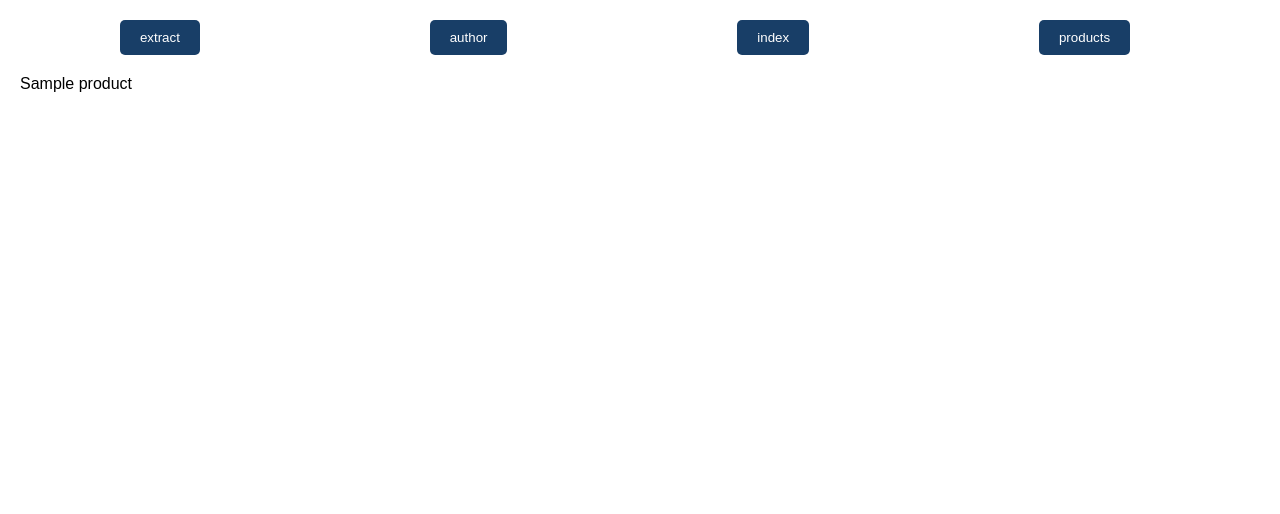
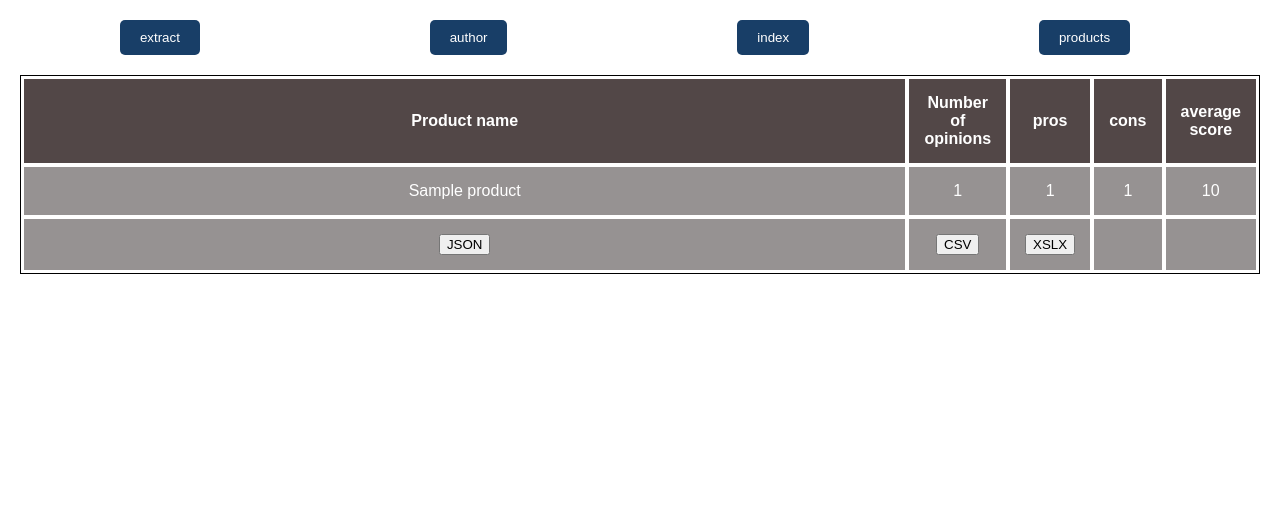
Before and after one commit to asia231660/CeneoWebScraper, a Flask app: template app/templates/products.html in a window 1280 px wide. Shown: the part 138-652 px from the top of the page. Run offline with Flask 3, Linux system fonts and the light colour scheme; the template is opened without the code that fills it: most values are stand-ins (such as "Sample title", 1, 10 or a date in 2020).

Commit message:
21-05-2024 cwiczonka

```diff
--- a/app/routes.py
+++ b/app/routes.py
@@ -1,10 +1,12 @@
 from app import app
 from app import utils
-from flask import render_template, request, redirect, url_for
+from flask import render_template, request, redirect, url_for, send_file
 from bs4 import BeautifulSoup
 import requests
 import json
+from io import BytesIO
 import os
+import xlsxwriter
 import pandas as pd
 import numpy as np
 import matplotlib
@@ -53,10 +55,10 @@ def extract():
                     except TypeError:
                         url = None
                     if not os.path.exists("app/opinions"):
-                            os.mkdir("app/opinions")
-                            jf =open(f"app/opinions/{product_id}.json", "w", encoding="UTF-8")
-                            json.dump(product, jf, indent=4, ensure_ascii=False)
-                            jf.close()
+                        os.mkdir("app/opinions")
+                    jf =open(f"app/opinions/{product_id}.json", "w", encoding="UTF-8")
+                    json.dump(all_opinions, jf, indent=4, ensure_ascii=False)
+                    jf.close()
                 opinions = pd.DataFrame.from_dict(all_opinions)
                 MAX_SCORE = 5
                 opinions.score = opinions.score.apply(lambda s: round(s*MAX_SCORE,1))
@@ -78,10 +80,10 @@ def extract():
                     'recommendation_distribution' : recommendation_distribution.to_dict()
                 }
                 if not os.path.exists("app/products"):
-                            os.mkdir("app/products")
-                            jf =open(f"app/products/{product_id}.json", "w", encoding="UTF-8")
-                            json.dump(product, jf, indent=4, ensure_ascii=False)
-                            jf.close()
+                    os.mkdir("app/products")
+                jf =open(f"app/products/{product_id}.json", "w", encoding="UTF-8")
+                json.dump(product, jf, indent=4, ensure_ascii=False)
+                jf.close()
                 if not os.path.exists("app/charts"):
                     os.mkdir("app/charts")
                 fig, ax =plt.subplots()
@@ -127,3 +129,24 @@ def author():
 @app.route('/product/<product_id>')
 def product(product_id):
     return render_template("product.html", product_id=product_id)
+
+
+@app.route('/download/json/<product_id>')
+def download_json(product_id):
+    return send_file(f"opinions/{product_id}.json", mimetype='text/json', download_name= f'{product_id}.json', as_attachment=True)
+
+
+@app.route('/download/csv/<product_id>')
+def download_csv(product_id):
+    opinions = pd.read_json(f"app/opinions/{product_id}.json")
+    response_stream = BytesIO(opinions.to_csv().encode())
+    return send_file(response_stream, mimetype='text/csv', download_name= f'{product_id}.csv', as_attachment=True)
+
+@app.route('/download/xlsx/<product_id>')
+def download_xlsx(product_id):
+    opinions = pd.read_json(f"app/opinions/{product_id}.json")
+    buffer = BytesIO()
+    with pd.ExcelWriter(buffer, engine="xlsxwriter") as writer:
+        opinions.to_excel(writer)
+    buffer.seek(0)
+    return send_file(buffer, mimetype='application/vnd.ms-excel', download_name= f'{product_id}.xlsx', as_attachment=True)
--- a/app/static/style.css
+++ b/app/static/style.css
@@ -45,3 +45,26 @@ footer {
     bottom: 0;
     width: 100%;
 }
+table, th, td {
+    border: 1px solid;
+  }
+th, td {
+    padding: 15px;
+    text-align: center;
+}
+tr{
+    background-color: #969292;
+    color: #fff;
+    width: 100%;
+}
+td{
+    background-color: #96929259;
+    color: #fff;
+    width: 100%;
+}
+th{
+    background-color: #524747;
+    color: #fff;
+    width: 100%;
+
+}
--- a/app/templates/products.html
+++ b/app/templates/products.html
@@ -1,7 +1,35 @@
 {% extends "base.html" %}
+{% block content %}
+        {% for product in products %}
+        <div class="card">
+            <table strle="border: 1;">
+                <tr>
+                    <th>Product name</th>
+                    <th>Number of opinions</th>
+                    <th>pros</th>
+                    <th>cons</th>
+                    <th>average score</th>
+                </tr>
 
-{% block content %}
-    {% for product in products %}
-        <div class="card"> {{product}}</div>
-    {%  endfor %}
+                <tr>
+                    <td>{{product.product_name}}</td>
+                    <td>{{product.opinions_count}}</td>
+                    <td>{{product.pros_count}}</td>
+                    <td>{{product.cons_count}}</td>
+                    <td>{{product.average_score}}</td>
+
+                </tr>
+            </div>
+            <div class="buttonsv2">
+                <td><button onclick="location.href='{{ url_for('download_json',product_id=product.product_id) }}'">JSON</button></td>
+                <td><button onclick="location.href='{{ url_for('download_csv',product_id=product.product_id) }}'">CSV</button></td>
+                <td><button onclick="location.href='{{ url_for('download_xlsx',product_id=product.product_id) }}'">XSLX</button></td>
+                <td></td>
+                <td></td>
+
+
+            </div>
+        {%  endfor %}
+    </table>
+
 {% endblock %}
```
Also changed, not shown: app/products/50644345.json (added, +26 -0 lines), app/charts/50644345_recomendation.png (added), app/charts/50644345_score.png (added), app/charts/80905320_recomendation.png.
